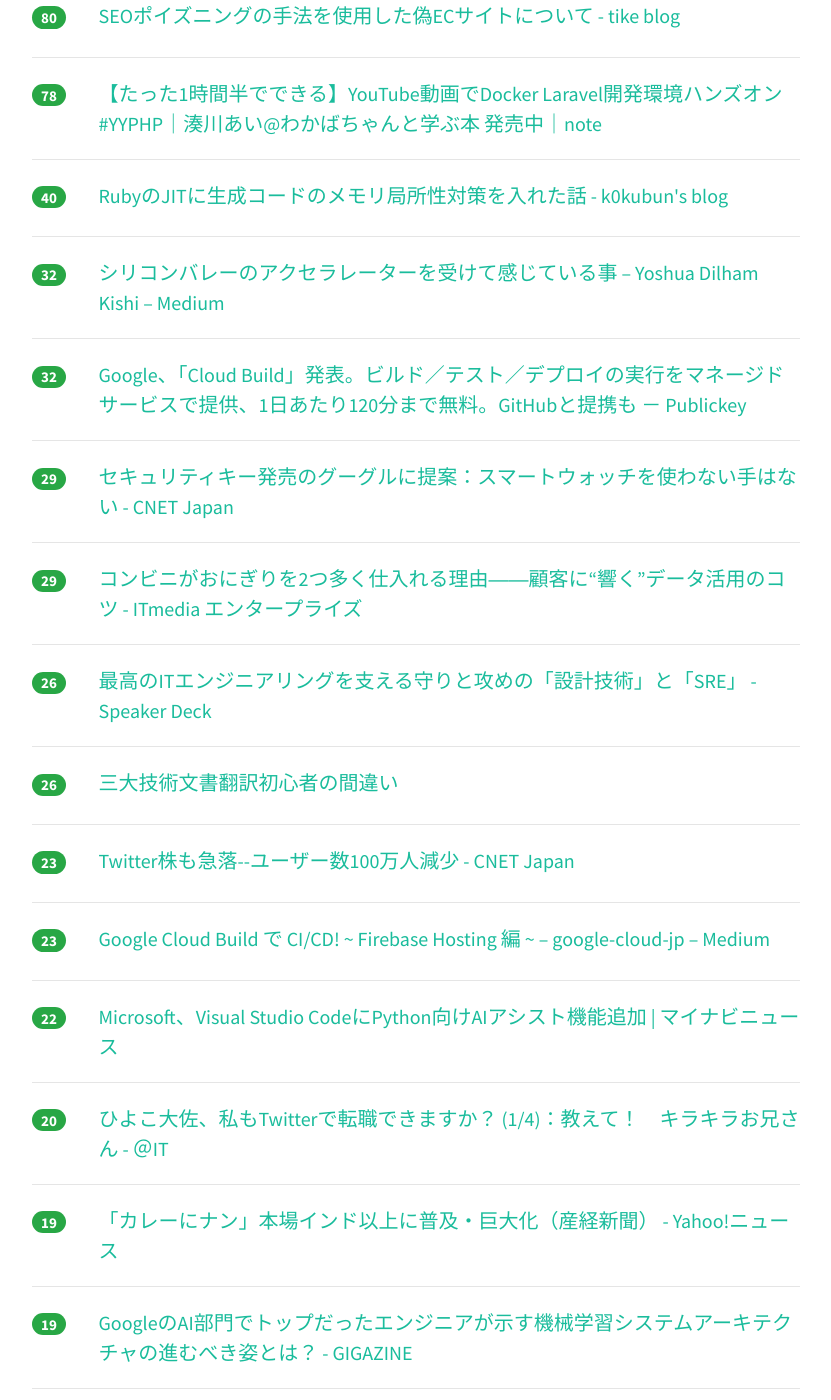
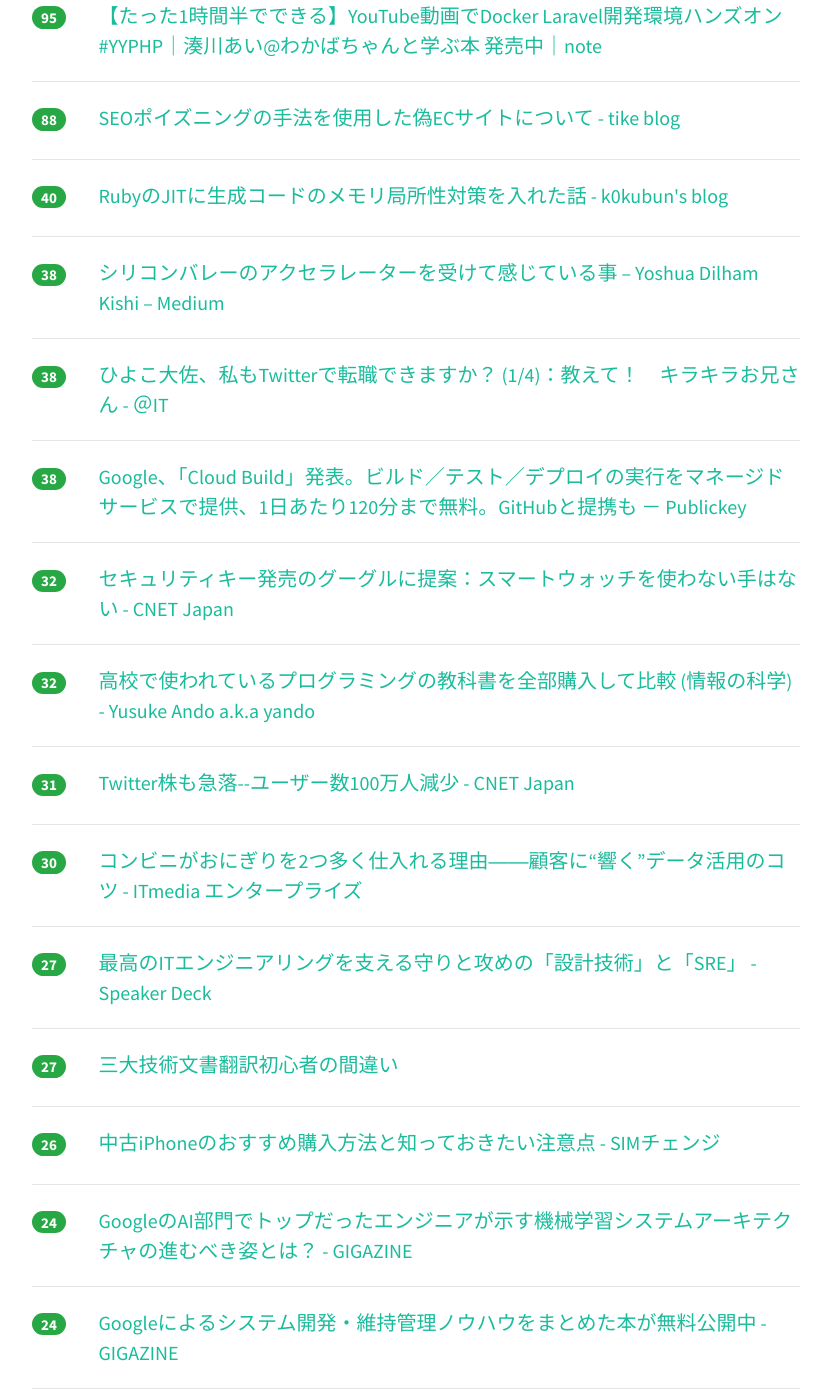
Before and after one commit to yatta47/hatena-matome-site, a Jekyll site: the page built from _posts/2018-07-30-hatena.md, in a window 1280 px wide and 1400 px high, scrolled down 598 px. Shown: the whole window, without its empty margins (224-1055 px from the left). Built offline with Jekyll 4.4.1, drawn with Linux system fonts in a browser that asks for light colours; nearby versions of some CDN libraries; some of the changed text lies outside the part shown.

Commit message:
Updated 2018-07-30

```diff
--- a/_posts/2018-07-30-hatena.md
+++ b/_posts/2018-07-30-hatena.md
@@ -1,29 +1,29 @@
 ---
 layout: post
 title:  "2018-07-30 はてぶIT"
-date:   2018-07-30 11:01:13
+date:   2018-07-30 12:01:41
 tags: [it-hotentry]
 ---
-38 件のデータあり
+43 件のデータあり
 
 <hr><div class="row">
-<div class="col-1"><span class="badge badge-pill badge-success h2">357</span></div>
+<div class="col-1"><span class="badge badge-pill badge-success h2">404</span></div>
 <div class="col-11"><a href='http://waenavi.hatenablog.jp/entry/20180729/1532867725' target='_blank'>【ExcelとCSV】本気で理解したい初心者のためのCSV勉強会資料 - わえなび ワード＆エクセル問題集</a></div>
 </div>
 <hr>
 <div class="row">
-<div class="col-1"><span class="badge badge-pill badge-success h2">105</span></div>
+<div class="col-1"><span class="badge badge-pill badge-success h2">128</span></div>
 <div class="col-11"><a href='https://pc.watch.impress.co.jp/docs/column/yajiuma-mini-review/1135249.html' target='_blank'>【やじうまミニレビュー】PCや家電の物理スイッチをスマートフォンから操作できるIoTデバイス「Switch Bot」 - PC Watch</a></div>
 </div>
 <hr>
 <div class="row">
-<div class="col-1"><span class="badge badge-pill badge-success h2">80</span></div>
-<div class="col-11"><a href='https://tike.hatenablog.com/entry/2018/07/29/213255' target='_blank'>SEOポイズニングの手法を使用した偽ECサイトについて - tike blog</a></div>
+<div class="col-1"><span class="badge badge-pill badge-success h2">95</span></div>
+<div class="col-11"><a href='https://note.mu/llminatoll/n/nfd4ea73d58a1' target='_blank'>【たった1時間半でできる】YouTube動画でDocker Laravel開発環境ハンズオン #YYPHP｜湊川あい@わかばちゃんと学ぶ本 発売中｜note</a></div>
 </div>
 <hr>
 <div class="row">
-<div class="col-1"><span class="badge badge-pill badge-success h2">78</span></div>
-<div class="col-11"><a href='https://note.mu/llminatoll/n/nfd4ea73d58a1' target='_blank'>【たった1時間半でできる】YouTube動画でDocker Laravel開発環境ハンズオン #YYPHP｜湊川あい@わかばちゃんと学ぶ本 発売中｜note</a></div>
+<div class="col-1"><span class="badge badge-pill badge-success h2">88</span></div>
+<div class="col-11"><a href='https://tike.hatenablog.com/entry/2018/07/29/213255' target='_blank'>SEOポイズニングの手法を使用した偽ECサイトについて - tike blog</a></div>
 </div>
 <hr>
 <div class="row">
@@ -32,38 +32,68 @@ tags: [it-hotentry]
 </div>
 <hr>
 <div class="row">
-<div class="col-1"><span class="badge badge-pill badge-success h2">32</span></div>
+<div class="col-1"><span class="badge badge-pill badge-success h2">38</span></div>
 <div class="col-11"><a href='https://medium.com/@YoshuaDilhamKishi/ba798b2b6e5c' target='_blank'>シリコンバレーのアクセラレーターを受けて感じている事 – Yoshua Dilham Kishi – Medium</a></div>
 </div>
 <hr>
 <div class="row">
-<div class="col-1"><span class="badge badge-pill badge-success h2">32</span></div>
+<div class="col-1"><span class="badge badge-pill badge-success h2">38</span></div>
+<div class="col-11"><a href='http://www.atmarkit.co.jp/ait/articles/1807/30/news008.html' target='_blank'>ひよこ大佐、私もTwitterで転職できますか？ (1/4)：教えて！　キラキラお兄さん - ＠IT</a></div>
+</div>
+<hr>
+<div class="row">
+<div class="col-1"><span class="badge badge-pill badge-success h2">38</span></div>
 <div class="col-11"><a href='https://www.publickey1.jp/blog/18/googlecloud_build1120github.html' target='_blank'>Google、「Cloud Build」発表。ビルド／テスト／デプロイの実行をマネージドサービスで提供、1日あたり120分まで無料。GitHubと提携も － Publickey</a></div>
 </div>
 <hr>
 <div class="row">
-<div class="col-1"><span class="badge badge-pill badge-success h2">29</span></div>
+<div class="col-1"><span class="badge badge-pill badge-success h2">32</span></div>
 <div class="col-11"><a href='https://japan.cnet.com/article/35123161/' target='_blank'>セキュリティキー発売のグーグルに提案：スマートウォッチを使わない手はない - CNET Japan</a></div>
 </div>
 <hr>
 <div class="row">
-<div class="col-1"><span class="badge badge-pill badge-success h2">29</span></div>
+<div class="col-1"><span class="badge badge-pill badge-success h2">32</span></div>
+<div class="col-11"><a href='https://yandod.github.io/blog/2018/07/29/highschool-programming-textbook/' target='_blank'>高校で使われているプログラミングの教科書を全部購入して比較 (情報の科学) - Yusuke Ando a.k.a yando</a></div>
+</div>
+<hr>
+<div class="row">
+<div class="col-1"><span class="badge badge-pill badge-success h2">31</span></div>
+<div class="col-11"><a href='https://japan.cnet.com/article/35123200/' target='_blank'>Twitter株も急落--ユーザー数100万人減少 - CNET Japan</a></div>
+</div>
+<hr>
+<div class="row">
+<div class="col-1"><span class="badge badge-pill badge-success h2">30</span></div>
 <div class="col-11"><a href='http://www.itmedia.co.jp/enterprise/articles/1807/29/news005.html' target='_blank'>コンビニがおにぎりを2つ多く仕入れる理由――顧客に“響く”データ活用のコツ - ITmedia エンタープライズ</a></div>
 </div>
 <hr>
 <div class="row">
-<div class="col-1"><span class="badge badge-pill badge-success h2">26</span></div>
+<div class="col-1"><span class="badge badge-pill badge-success h2">27</span></div>
 <div class="col-11"><a href='https://speakerdeck.com/katsuhisa91/zui-gao-falseitenziniaringuwozhi-erushou-ritogong-mefalse-she-ji-ji-shu-to-sre?slide=125' target='_blank'>最高のITエンジニアリングを支える守りと攻めの「設計技術」と「SRE」 - Speaker Deck</a></div>
 </div>
 <hr>
 <div class="row">
-<div class="col-1"><span class="badge badge-pill badge-success h2">26</span></div>
+<div class="col-1"><span class="badge badge-pill badge-success h2">27</span></div>
 <div class="col-11"><a href='https://anond.hatelabo.jp/20180728230300' target='_blank'>三大技術文書翻訳初心者の間違い</a></div>
 </div>
 <hr>
 <div class="row">
+<div class="col-1"><span class="badge badge-pill badge-success h2">26</span></div>
+<div class="col-11"><a href='https://simchange.jp/used-iphone-sim/' target='_blank'>中古iPhoneのおすすめ購入方法と知っておきたい注意点 - SIMチェンジ</a></div>
+</div>
+<hr>
+<div class="row">
+<div class="col-1"><span class="badge badge-pill badge-success h2">24</span></div>
+<div class="col-11"><a href='https://gigazine.net/news/20180730-ml-system-architecture-blueprint/' target='_blank'>GoogleのAI部門でトップだったエンジニアが示す機械学習システムアーキテクチャの進むべき姿とは？ - GIGAZINE</a></div>
+</div>
+<hr>
+<div class="row">
+<div class="col-1"><span class="badge badge-pill badge-success h2">24</span></div>
+<div class="col-11"><a href='https://gigazine.net/news/20180730-site-reliability-engineering/' target='_blank'>Googleによるシステム開発・維持管理ノウハウをまとめた本が無料公開中 - GIGAZINE</a></div>
+</div>
+<hr>
+<div class="row">
 <div class="col-1"><span class="badge badge-pill badge-success h2">23</span></div>
-<div class="col-11"><a href='https://japan.cnet.com/article/35123200/' target='_blank'>Twitter株も急落--ユーザー数100万人減少 - CNET Japan</a></div>
+<div class="col-11"><a href='https://news.mynavi.jp/article/20180726-669530/' target='_blank'>Microsoft、Visual Studio CodeにPython向けAIアシスト機能追加 | マイナビニュース</a></div>
 </div>
 <hr>
 <div class="row">
@@ -73,27 +103,17 @@ tags: [it-hotentry]
 <hr>
 <div class="row">
 <div class="col-1"><span class="badge badge-pill badge-success h2">22</span></div>
-<div class="col-11"><a href='https://news.mynavi.jp/article/20180726-669530/' target='_blank'>Microsoft、Visual Studio CodeにPython向けAIアシスト機能追加 | マイナビニュース</a></div>
+<div class="col-11"><a href='https://headlines.yahoo.co.jp/hl?a=20180728-00000547-san-soci' target='_blank'>「カレーにナン」本場インド以上に普及・巨大化（産経新聞） - Yahoo!ニュース</a></div>
 </div>
 <hr>
 <div class="row">
-<div class="col-1"><span class="badge badge-pill badge-success h2">20</span></div>
-<div class="col-11"><a href='http://www.atmarkit.co.jp/ait/articles/1807/30/news008.html' target='_blank'>ひよこ大佐、私もTwitterで転職できますか？ (1/4)：教えて！　キラキラお兄さん - ＠IT</a></div>
+<div class="col-1"><span class="badge badge-pill badge-success h2">22</span></div>
+<div class="col-11"><a href='https://japan.cnet.com/article/35123107/' target='_blank'>サイト多言語化ツール「WOVN.io」がスマホアプリに対応--30カ国に翻訳 - CNET Japan</a></div>
 </div>
 <hr>
 <div class="row">
 <div class="col-1"><span class="badge badge-pill badge-success h2">19</span></div>
-<div class="col-11"><a href='https://headlines.yahoo.co.jp/hl?a=20180728-00000547-san-soci' target='_blank'>「カレーにナン」本場インド以上に普及・巨大化（産経新聞） - Yahoo!ニュース</a></div>
-</div>
-<hr>
-<div class="row">
-<div class="col-1"><span class="badge badge-pill badge-success h2">19</span></div>
-<div class="col-11"><a href='https://gigazine.net/news/20180730-ml-system-architecture-blueprint/' target='_blank'>GoogleのAI部門でトップだったエンジニアが示す機械学習システムアーキテクチャの進むべき姿とは？ - GIGAZINE</a></div>
-</div>
-<hr>
-<div class="row">
-<div class="col-1"><span class="badge badge-pill badge-success h2">19</span></div>
-<div class="col-11"><a href='https://japan.cnet.com/article/35123107/' target='_blank'>サイト多言語化ツール「WOVN.io」がスマホアプリに対応--30カ国に翻訳 - CNET Japan</a></div>
+<div class="col-11"><a href='https://qiita.com/kjm/items/292f6f262891c60fcaa2' target='_blank'>Golang で Let's Encrypt の証明書を発行して使用する</a></div>
 </div>
 <hr>
 <div class="row">
@@ -102,13 +122,18 @@ tags: [it-hotentry]
 </div>
 <hr>
 <div class="row">
-<div class="col-1"><span class="badge badge-pill badge-success h2">15</span></div>
+<div class="col-1"><span class="badge badge-pill badge-success h2">17</span></div>
 <div class="col-11"><a href='http://techblog.oscasierra.net/entry/2018/07/29/234640' target='_blank'>WEBエンジニア勉強会 #08 を開催しました - OSCAの技術ブログ</a></div>
 </div>
 <hr>
 <div class="row">
-<div class="col-1"><span class="badge badge-pill badge-success h2">15</span></div>
-<div class="col-11"><a href='https://qiita.com/kjm/items/292f6f262891c60fcaa2' target='_blank'>Golang で Let's Encrypt の証明書を発行して使用する</a></div>
+<div class="col-1"><span class="badge badge-pill badge-success h2">17</span></div>
+<div class="col-11"><a href='https://forest.watch.impress.co.jp/docs/serial/exceltips/1134598.html' target='_blank'>【Excel】“✓”で回答するフォームを作りたい！エクセルでチェックボックスを挿入するテクニック - いまさら聞けないExcelの使い方講座 - 窓の杜</a></div>
+</div>
+<hr>
+<div class="row">
+<div class="col-1"><span class="badge badge-pill badge-success h2">16</span></div>
+<div class="col-11"><a href='https://forest.watch.impress.co.jp/docs/news/1135371.html' target='_blank'>「Excel」とMarkdownのテーブルを双方向変換 ～「CopyToMarkdown」アドインv2.0が公開 - 窓の杜</a></div>
 </div>
 <hr>
 <div class="row">
@@ -117,8 +142,23 @@ tags: [it-hotentry]
 </div>
 <hr>
 <div class="row">
-<div class="col-1"><span class="badge badge-pill badge-success h2">14</span></div>
-<div class="col-11"><a href='https://yandod.github.io/blog/2018/07/29/highschool-programming-textbook/' target='_blank'>高校で使われているプログラミングの教科書を全部購入して比較 (情報の科学) - Yusuke Ando a.k.a yando</a></div>
+<div class="col-1"><span class="badge badge-pill badge-success h2">13</span></div>
+<div class="col-11"><a href='https://webtan.impress.co.jp/e/2018/07/30/29837' target='_blank'>大企業がローカルSEOのために考慮すべきハイパーローカル市場対応（後編） | Moz - SEOとインバウンドマーケティングの実践情報 | Web担当者Forum</a></div>
+</div>
+<hr>
+<div class="row">
+<div class="col-1"><span class="badge badge-pill badge-success h2">12</span></div>
+<div class="col-11"><a href='https://japanese.engadget.com/2018/07/27/amazon-28/' target='_blank'>Amazonの顔認識システム、米議員28名を犯罪者として「検出」。人種によって認識にバラつき - Engadget 日本版</a></div>
+</div>
+<hr>
+<div class="row">
+<div class="col-1"><span class="badge badge-pill badge-success h2">12</span></div>
+<div class="col-11"><a href='https://www.benfrederickson.com/ranking-programming-languages-by-github-users/' target='_blank'>Ranking Programming Languages by GitHub Users</a></div>
+</div>
+<hr>
+<div class="row">
+<div class="col-1"><span class="badge badge-pill badge-success h2">12</span></div>
+<div class="col-11"><a href='https://uxmilk.jp/73874' target='_blank'>明るいUI or 暗いUI？ ユーザビリティから考えるUIの明るさ | UX MILK</a></div>
 </div>
 <hr>
 <div class="row">
@@ -138,11 +178,6 @@ tags: [it-hotentry]
 <hr>
 <div class="row">
 <div class="col-1"><span class="badge badge-pill badge-success h2">11</span></div>
-<div class="col-11"><a href='https://gigazine.net/news/20180730-site-reliability-engineering/' target='_blank'>Googleによるシステム開発・維持管理ノウハウをまとめた本が無料公開中 - GIGAZINE</a></div>
-</div>
-<hr>
-<div class="row">
-<div class="col-1"><span class="badge badge-pill badge-success h2">11</span></div>
 <div class="col-11"><a href='https://qiita.com/jobbin/items/a3376351737c07a7680d' target='_blank'>[ChatOps]Opsidianとdroneを使って、SlackからAWSへデプロイしてみた</a></div>
 </div>
 <hr>
@@ -153,7 +188,7 @@ tags: [it-hotentry]
 <hr>
 <div class="row">
 <div class="col-1"><span class="badge badge-pill badge-success h2">10</span></div>
-<div class="col-11"><a href='https://japanese.engadget.com/2018/07/27/amazon-28/' target='_blank'>Amazonの顔認識システム、米議員28名を犯罪者として「検出」。人種によって認識にバラつき - Engadget 日本版</a></div>
+<div class="col-11"><a href='https://peaks.cc/ui_design' target='_blank'>PEAKS（ピークス）｜吉竹 遼, 坪田 朋, 池田 拓司, 上ノ郷谷 太一, 元山 和之, 宇野 雄 - UIデザインを&quot;本質&quot;から解説する「はじめてのUIデザイン」執筆プロジェクト！</a></div>
 </div>
 <hr>
 <div class="row">
@@ -163,7 +198,7 @@ tags: [it-hotentry]
 <hr>
 <div class="row">
 <div class="col-1"><span class="badge badge-pill badge-success h2">9</span></div>
-<div class="col-11"><a href='https://webtan.impress.co.jp/e/2018/07/30/29837' target='_blank'>大企業がローカルSEOのために考慮すべきハイパーローカル市場対応（後編） | Moz - SEOとインバウンドマーケティングの実践情報 | Web担当者Forum</a></div>
+<div class="col-11"><a href='http://catindog.hatenablog.com/entry/2018/07/29/172210' target='_blank'>テーブルデータに対して、DenosingAutoEncoderで精度向上 - にほんごのれんしゅう</a></div>
 </div>
 <hr>
 <div class="row">
@@ -177,22 +212,12 @@ tags: [it-hotentry]
 </div>
 <hr>
 <div class="row">
-<div class="col-1"><span class="badge badge-pill badge-success h2">8</span></div>
-<div class="col-11"><a href='https://www.benfrederickson.com/ranking-programming-languages-by-github-users/' target='_blank'>Ranking Programming Languages by GitHub Users</a></div>
-</div>
-<hr>
-<div class="row">
 <div class="col-1"><span class="badge badge-pill badge-success h2">7</span></div>
-<div class="col-11"><a href='http://catindog.hatenablog.com/entry/2018/07/29/172210' target='_blank'>テーブルデータに対して、DenosingAutoEncoderで精度向上 - にほんごのれんしゅう</a></div>
-</div>
-<hr>
-<div class="row">
-<div class="col-1"><span class="badge badge-pill badge-success h2">6</span></div>
 <div class="col-11"><a href='https://internet.watch.impress.co.jp/docs/column/shimizu/1134924.html' target='_blank'>3万円台の10GBASE-T対応NAS、ASUSTOR「AS4002T」　十分な速度を得るにはRAID 0の選択もやむなしか？【イニシャルB】 - INTERNET Watch</a></div>
 </div>
 <hr>
 <div class="row">
-<div class="col-1"><span class="badge badge-pill badge-success h2">4</span></div>
-<div class="col-11"><a href='https://forest.watch.impress.co.jp/docs/serial/exceltips/1134598.html' target='_blank'>【Excel】“✓”で回答するフォームを作りたい！エクセルでチェックボックスを挿入するテクニック - いまさら聞けないExcelの使い方講座 - 窓の杜</a></div>
+<div class="col-1"><span class="badge badge-pill badge-success h2">5</span></div>
+<div class="col-11"><a href='https://tech.speee.jp/entry/2018/07/30/110000' target='_blank'>Speeeで広告システム作ってるエンジニアが日々やっていること - Speee DEVELOPER BLOG</a></div>
 </div>
 <hr>
```
